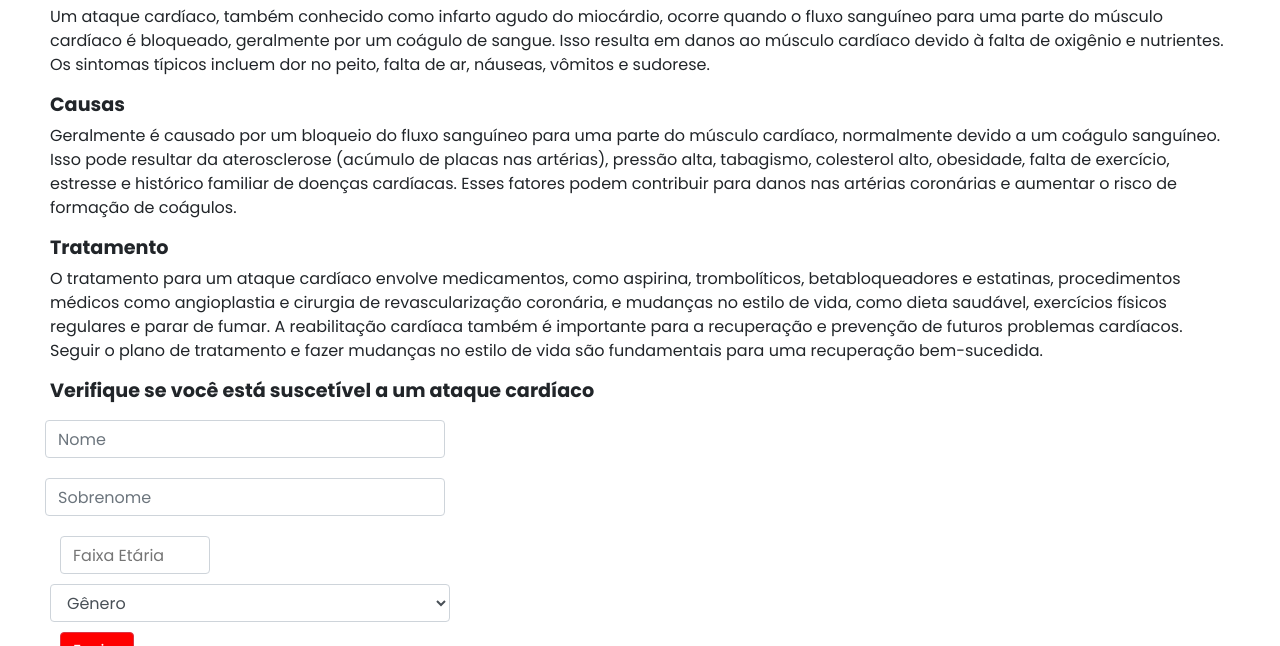
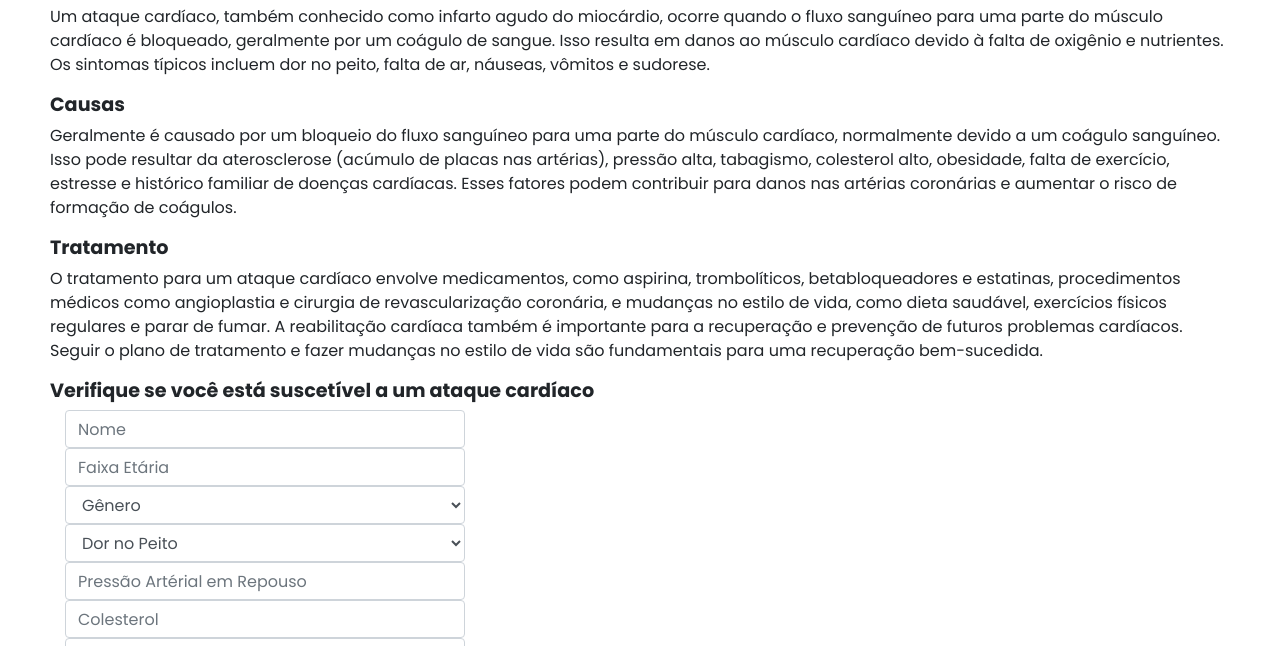
Before and after one commit to Gabryella-Silva/Alerta-Card-aco, a plain HTML site: page index.html in a window 1280 px wide. Shown: the part 306-952 px from the top of the page. Drawn offline with Linux system fonts and the light colour scheme; a web font is replaced by a local one.

Commit message:
atualizaçoes/form

```diff
--- a/css/home.css
+++ b/css/home.css
@@ -92,38 +92,18 @@ footer ul li a:hover {
 
 
 
-.row{
-   width: 500px;
-
-}
-
-.col{
-    padding: 10px;
-}
 
 .form-control{
     width: 400px;
-
 }
 
-.form-control2{
-     display: block;
-  width: 150px;
-  height: calc(2.25rem + 2px);
-  padding: 0.375rem 0.75rem;
-  font-size: 1rem;
-  line-height: 1.5;
-  color: #495057;
-  background-color: #fff;
-  background-clip: padding-box;
-  border: 1px solid #ced4da;
-  border-radius: 0.25rem;
-  transition: border-color 0.15s ease-in-out, box-shadow 0.15s ease-in-out;
+.escolha{
+    margin-left: 15px;
 }
 
 .btn-danger{
 background: red;
-margin: 10px;
+margin: 15px;
 
 }
 
--- a/index.html
+++ b/index.html
@@ -71,26 +71,22 @@
 
                             <div>
                                 <form>
-                                                <div class="row">
                                         <div class="col">
                                           <input type="text" class="form-control" placeholder="Nome" >
 
                                         </div>
-                                                  <div class="col">
-                                                    <input type="text" class="form-control" placeholder="Sobrenome">
-                                                  </div>
                                       </div>
 
+
+                                <div class="col">
+                                  <input type="text" class="form-control" placeholder="Faixa Etária">
                                 </div>
-                                            <div class="col">
-                                              <input type="text" class="form-control2" placeholder="Faixa Etária">
-                                            </div>
-                                          </div>
+
 
                                   </form>
                             </div>
 
-                                        <div>
+                            <div class="escolha">
                                 <select class="form-control">
                                     <option>Gênero</option>
                                     <option>Feminino</option>
@@ -98,6 +94,34 @@
                                     <option>Não quero informar </option>
                                   </select>
                             </div>
+                            <div class="escolha">
+                                <select class="form-control">
+                                    <option> Dor no Peito</option>
+                                    <option>Angina Comum </option>
+                                    <option>Angina Incomum </option>
+                                    <option>Dor não Anginosa </option>
+                                    <option>Assintomático </option>
+                                  </select>
+                            </div>
+
+
+                        <div class="col">
+                          <input type="text" class="form-control" placeholder="Pressão Artérial em Repouso">
+                        </div>
+
+                            <div class="col">
+                            <input type="text" class="form-control" placeholder="Colesterol">
+                            </div>
+
+                            <div class="col">
+                            <input type="text" class="form-control" placeholder="Glicemia Máxima">
+                            </div>
+
+                    <div class="col">
+                    <input type="text" class="form-control" placeholder="Frequência Cardíaca Máxima">
+                    </div>
+
+
 
                             <button type="submit" class="btn btn-danger">Enviar</button>
 
```
Lines whose indentation alone changed are shown as unchanged.
